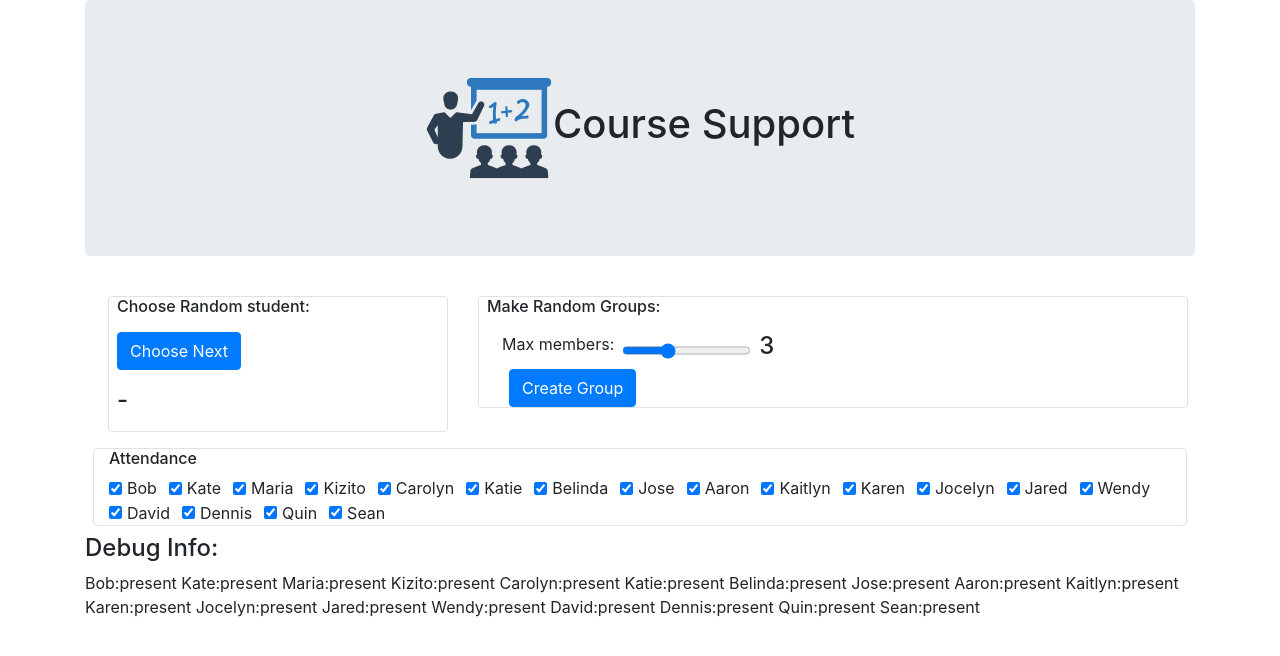
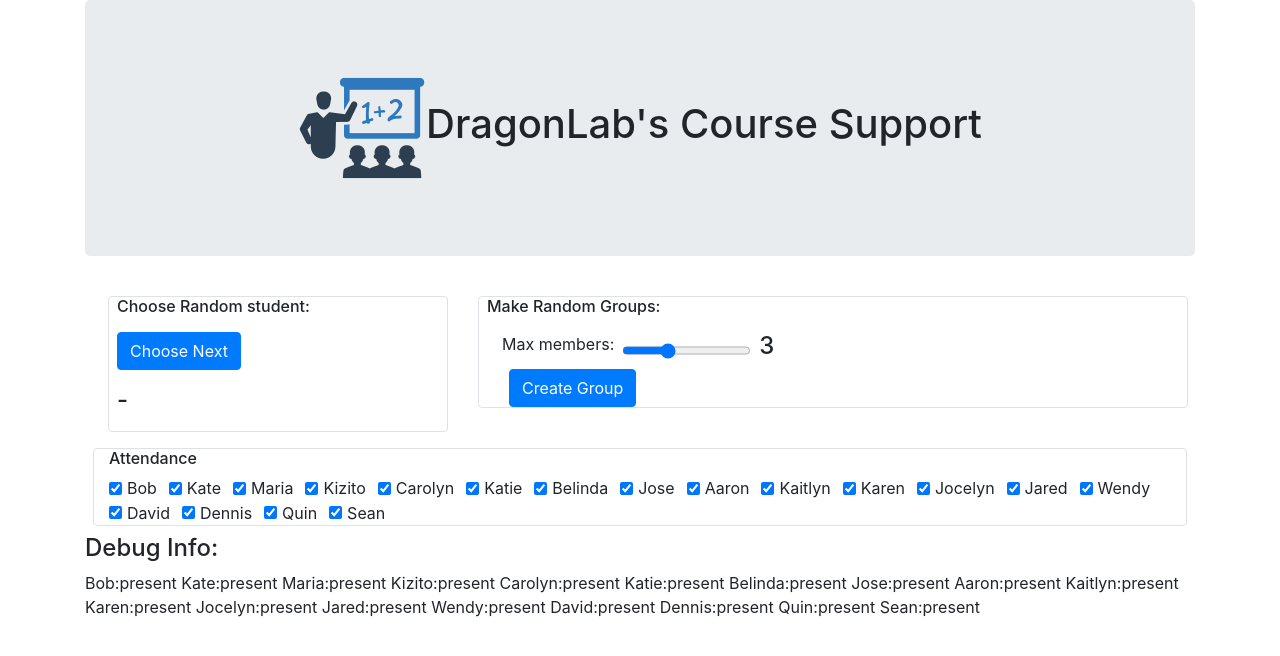
Before and after one commit to tobydragon/course-support, a React (Create React App) app: page / in a window 1280 px wide. Shown: the top 656 px of the page. Built offline with nearby package versions, Linux system fonts and the light colour scheme.

Commit message:
Updated banner

```diff
--- a/src/main/js/CourseSupportHeader.jsx
+++ b/src/main/js/CourseSupportHeader.jsx
@@ -3,13 +3,9 @@ import { Col, Row, Jumbotron, Image } from "react-bootstrap";
 export const CourseSupportHeader = (props) => {
     return (
         <Jumbotron>
-            <Row>
-                <Col className="align-items-center">
-                    <Row className="justify-content-center align-items-center">
-                            <Image src="./teacherIcon128.png" alt="" />
-                            <h1>Course Support </h1>
-                    </Row>
-                </Col>
+            <Row className="justify-content-center align-items-center">
+                    <Image src="./teacherIcon128.png" alt="" />
+                    <h1>DragonLab's Course Support </h1>
             </Row>
         </Jumbotron>
     );
```
